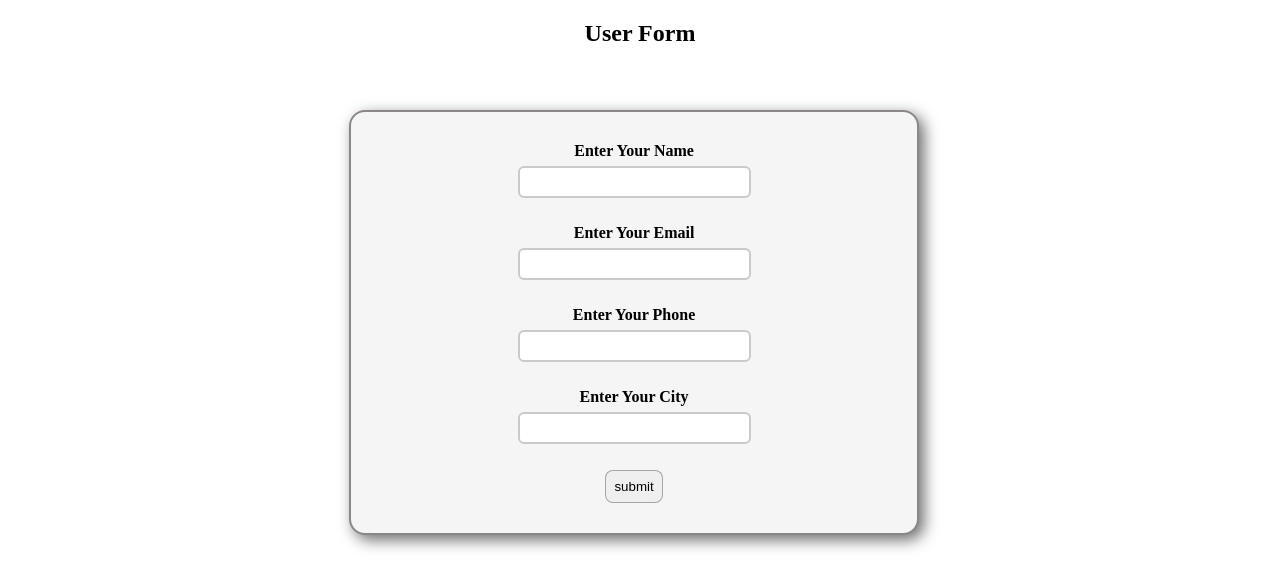
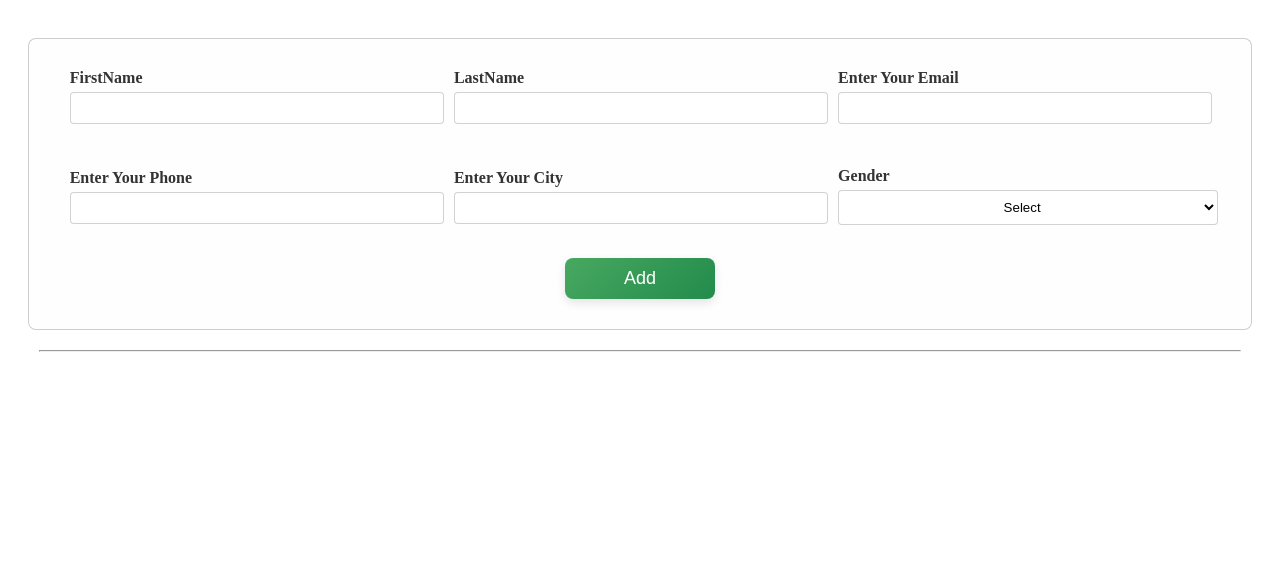
Before and after one commit to anurag-bestpeers/Form, a React (Vite) app: page / in a window 1280 px wide. Shown: the top 588 px of the page. Built offline with nearby package versions, Linux system fonts and the light colour scheme.

Commit message:
make changes in edit functionality,modify index.css file,add delete functionality

```diff
--- a/package.json
+++ b/package.json
@@ -11,7 +11,9 @@
   },
   "dependencies": {
     "react": "^18.3.1",
-    "react-dom": "^18.3.1"
+    "react-dom": "^18.3.1",
+    "react-icons": "^5.3.0",
+    "react-toastify": "^10.0.6"
   },
   "devDependencies": {
     "@eslint/js": "^9.11.1",
--- a/src/App.jsx
+++ b/src/App.jsx
@@ -1,14 +1,56 @@
 import React, { useState } from "react";
 import ValidateForm from "./Components/ValidateForm";
 import DIsplayForm from "./Components/DIsplayForm";
-
+import { ToastContainer, toast } from 'react-toastify';
+import 'react-toastify/dist/ReactToastify.css';
 const App = () => {
   const [parentData, setParentData] = useState([]);
-  const [showtable, setShowTable] = useState(false);
+  const [showTable, setShowTable] = useState(false);
+  const [editData, setEditData] = useState();
+  const [editIndex, setEditIndex] = useState(-1);
+
+  const handleEdit = (data, index) => {
+    setEditData(data);
+    setEditIndex(index);
+    setShowTable(false);
+  };
+  const handleDelete = (index) => {
+    let newData = parentData.filter((_, ind) => ind !== index);
+    setParentData(newData);
+    toast.error("data deleted");
+    setShowTable(false);
+  };
+
+  const handleSubmit = (newData) => {
+    if (editIndex > -1) {
+      const updatedData = [...parentData];
+      updatedData[editIndex] = newData;
+      setParentData(updatedData);
+      setEditIndex(-1);
+    } else {
+      setParentData((prev) => [...prev, newData]);
+    }
+    setShowTable(true);
+    setEditData();
+  };
+
+
   return (
     <div>
-      <ValidateForm setParentData={setParentData} setShowTable={setShowTable} />
-      {showtable && <DIsplayForm parentData={parentData} setParentData={setParentData} />}
+      <ToastContainer position="top-center" autoClose={1000}/>
+      <ValidateForm
+        setParentData={setParentData}
+        setShowTable={setShowTable}
+        onSubmit={handleSubmit}
+        editData={editData}
+      />
+      {showTable && (
+        <DIsplayForm
+          parentData={parentData}
+          handleEdit={handleEdit}
+          handleDelete={handleDelete}
+        />
+      )}
     </div>
   );
 };
--- a/src/Components/DIsplayForm.jsx
+++ b/src/Components/DIsplayForm.jsx
@@ -1,106 +1,38 @@
-import React, { useState } from "react";
-
-const DIsplayForm = ({ parentData, setParentData }) => {
-  const [editIndex, setEditIndex] = useState(-1);
-  const [editData, setEditData] = useState();
-
-  const handleEdit = (item, id) => {
-    setEditIndex(id);
-    setEditData(item);
-  };
-
-  const handleInput = (e) => {
-    const { value, name } = e.target;
-    setEditData((prev) => ({
-      ...prev,
-      [name]: value,
-    }));
-  };
-
-  const handleUpdate = (index) => {
-    if (editData.phone.length !== 10) {
-      alert("phone number size must be 10");
-      return;
-    }
-
-    let data = [...parentData];
-    data[index] = editData;
-    setParentData(data);
-    setEditIndex(-1);
-  };
+import React from "react";
+import { MdOutlineDelete } from "react-icons/md";
+import { BsPencilSquare } from "react-icons/bs";
+const DIsplayForm = ({ parentData, handleEdit, handleDelete }) => {
   return (
     <div className="tableC">
-      <table border={1}>
+      <table>
         <thead>
           <tr>
-            <th>Name</th>
+            <th>Firstame</th>
+            <th>LastName</th>
             <th>Email</th>
             <th>Phone</th>
             <th>City</th>
+            <th>Gender</th>
+            <th>Actions</th>
           </tr>
         </thead>
 
         <tbody>
           {parentData &&
-            parentData.map((item, index) => {
-              if (index == editIndex) {
-                return (
-                  <tr>
-                    <td>
-                      <input
-                        type="text"
-                        value={editData.name}
-                        name="name"
-                        onChange={handleInput}
-                      />
-                    </td>
-                    <td>
-                      <input
-                        type="text"
-                        value={editData.email}
-                        name="email"
-                        onChange={handleInput}
-                      />
-                    </td>
-                    <td>
-                      <input
-                        minLength={10}
-                        maxLength={10}
-                        type="tel"
-                        value={editData.phone}
-                        name="phone"
-                        onChange={handleInput}
-                      />
-                    </td>
-                    <td>
-                      <input
-                        type="text"
-                        value={editData.city}
-                        name="city"
-                        onChange={handleInput}
-                      />
-                    </td>
-                    <td onClick={() => handleUpdate(item.id)}>
-                      {" "}
-                      <button>update</button>{" "}
-                    </td>
-                  </tr>
-                );
-              } else {
-                return (
+            parentData.map((item, index) => (
               <tr key={index}>
-                    <td>{item.name}</td>
+                <td>{item.fname}</td>
+                <td>{item.lname}</td>
                 <td>{item.email}</td>
                 <td>{item.phone}</td>
                 <td>{item.city}</td>
-                    <td onClick={() => handleEdit(item, item.id)}>
-                      {" "}
-                      <button>edit</button>{" "}
+                <td>{item.gender ? item.gender : "Null"}</td>
+                <td className="btn-div">
+                  <button className="actionsBtn" onClick={() => handleEdit(item, index)}><BsPencilSquare/></button>
+                  <button className="actionsBtn" onClick={() => handleDelete(index)}><MdOutlineDelete/></button>
                 </td>
               </tr>
-                );
-              }
-            })}
+            ))}
         </tbody>
       </table>
     </div>
--- a/src/Components/ValidateForm.jsx
+++ b/src/Components/ValidateForm.jsx
@@ -1,60 +1,56 @@
-import React from "react";
-import { useState } from "react";
-
-const ValidateForm = ({ setParentData, setShowTable }) => {
+import React, { useState, useEffect } from "react";
+import { ToastContainer, toast } from "react-toastify";
+import "react-toastify/dist/ReactToastify.css";
+const ValidateForm = ({ onSubmit, editData }) => {
   const [data, setData] = useState({
-    name: "",
+    fname: "",
+    lname: "",
     email: "",
     phone: "",
     city: "",
+    gender: "select",
   });
+  const [errors, setErrors] = useState({});
 
-  const [errors, setErrors] = useState({});
-  const [id, setId] = useState(0);
+  useEffect(() => {
+    if (editData) {
+      setData(editData);
+    }
+  }, [editData]);
 
   const validate = () => {
     const message = {};
-    const newData1 = ["name", "email", "phone", "city"];
+    const fields = ["fname", "lname", "email", "phone", "city"];
 
-    for (let element of newData1) {
-      if (data[element] == "") {
-        message[element] = `${element} is required`;
+    fields.forEach((field) => {
+      if (data[field] === "") {
+        message[field] = `${field} is required`;
       }
-    }
+    });
     return message;
   };
 
-  const handleValidate = (e) => {
+  const handleSubmit = (e) => {
     e.preventDefault();
-
     const formError = validate();
-
     if (Object.keys(formError).length > 0) {
       setErrors(formError);
+      toast.error("Please fill in all the required fields.");
     } else {
-      setShowTable(true);
-      setParentData((prev) => [...prev, data]);
-      setData({
-        name: "",
-        email: "",
-        phone: "",
-        city: "",
-      });
+      toast.success("Form submitted successfully!");
+      onSubmit(data);
+      setData({ fname: "", lname: "", email: "", phone: "", city: "",gender:"select" });
     }
-
-    setId((prev) => prev + 1);
   };
 
   const handleInput = (e) => {
     const { name, value } = e.target;
-    let newValue = value.trim();
+    // console.log(value);
 
     setData({
       ...data,
-      [name]: newValue,
-      id,
+      [name]: value,
     });
-
     setErrors((prev) => ({
       ...prev,
       [name]: "",
@@ -63,17 +59,27 @@ const ValidateForm = ({ setParentData, setShowTable }) => {
 
   return (
     <>
-      <h2>User Form</h2>
-      <form className="container" onSubmit={handleValidate}>
+      <form className="container" onSubmit={handleSubmit}>
+        <div className="firstRow">
           <div>
-          <label>Enter Your Name</label>
+            <label>FirstName</label>
             <input
               type="text"
-            name="name"
-            value={data.name}
+              name="fname"
+              value={data.fname}
               onChange={handleInput}
             />
-          <p style={{ margin: "0px" }}>{errors.name && errors.name}</p>
+            <p style={{ margin: "0px" }}>{errors.fname && errors.fname}</p>
+          </div>
+          <div>
+            <label>LastName</label>
+            <input
+              type="text"
+              name="lname"
+              value={data.lname}
+              onChange={handleInput}
+            />
+            <p style={{ margin: "0px" }}>{errors.lname && errors.lname}</p>
           </div>
           <div>
             <label>Enter Your Email</label>
@@ -85,7 +91,9 @@ const ValidateForm = ({ setParentData, setShowTable }) => {
             />
             <p style={{ margin: "0px" }}>{errors.email && errors.email}</p>
           </div>
-        <div>
+        </div>
+
+        <div className="secondRow">
           <div>
             <label>Enter Your Phone</label>
             <input
@@ -98,7 +106,6 @@ const ValidateForm = ({ setParentData, setShowTable }) => {
             />
             <p style={{ margin: "0px" }}>{errors.phone && errors.phone}</p>
           </div>
-        </div>
           <div>
             <label>Enter Your City</label>
             <input
@@ -110,9 +117,25 @@ const ValidateForm = ({ setParentData, setShowTable }) => {
             <p style={{ margin: "0px" }}>{errors.city && errors.city}</p>
           </div>
           <div>
-          <button>submit</button>
+            <div className="select">
+              <label htmlFor="">Gender</label>
+              <select value={data.gender} name="gender" onChange={handleInput}>
+                <option selected disabled value="select">
+                  Select
+                </option>
+                <option value="male">Male</option>
+                <option value="female">Female</option>
+                <option value="other">Other</option>
+              </select>
+            </div>
+          </div>
+        </div>
+
+        <div className="btnRow">
+          <button type="submit">Add</button>
         </div>
       </form>
+      <hr className="division" />
     </>
   );
 };
--- a/src/index.css
+++ b/src/index.css
@@ -1,67 +1,181 @@
 .container {
   display: flex;
-  align-items: center;
   flex-direction: column;
-  border: 2px solid rgba(39, 29, 29, 0.507);
-  gap: 20px;
-  margin-top: 5%;
-  width: 40%;
-  margin-left: 27%;
+  gap: 35px;
+  margin-top: 3% !important;
+  margin: 20px;
   padding: 30px;
-  background: whitesmoke;
-  border-radius: 16px;
-  box-shadow: 5px 5px 15px #00000093;
+  background: rgba(248, 251, 248, 0.3);
+  border-radius: 8px;
+  border: 1px solid #14131333;
+  transition: all 0.3s ease;
+  height: auto;
 }
-.container div {
+.container:hover {
+  box-shadow: 5px 5px 30px rgba(0, 0, 0, 0.25);
+}
+
+.container .firstRow,
+.container .secondRow {
   display: flex;
-  gap: 8px;
-  align-items: center;
+  justify-content: center;
+  gap: 12px;
+  flex-wrap: wrap;
+}
+
+.container .firstRow div,
+.container .secondRow div {
+  display: flex;
   flex-direction: column;
+  width: 31%;
+  justify-content: center;
+  margin-right: 12px;
+  margin-bottom: 0px;
 }
+
 .container div label {
-  color: #000;
+  color: #333;
   font-weight: bold;
+  margin-bottom: 5px;
 }
+
+.select {
+  display: flex !important;
+  flex-direction: column !important;
+  width: 100%;
+}
+
+.btnRow {
+  display: flex;
+  justify-content: center;
+  margin-top: -12px;
+}
+
 .container div input {
-  height: 26px;
-  padding-left: 6px;
+  height: 28px;
+  padding-left: 10px;
   font-size: 17px;
+  border: 1px solid rgba(34, 33, 33, 0.2);
   border-radius: 4px;
-  border: none;
-  outline: 2px solid rgba(39, 33, 33, 0.2);
+  transition: all 0.3s ease;
+  width: 100%;
 }
+
 .container div input:focus {
   outline: none;
-  border: 2px solid rgb(122, 199, 122);
+  border: 1px solid rgba(72, 168, 96, 0.7);
+  background: #f0f8ff;
 }
+
 button {
   cursor: pointer;
-  padding: 8px;
+  padding: 10px 20px;
   border-radius: 8px;
-  border: 1px solid #0000004f;
+  width: 150px;
+  background: linear-gradient(
+    135deg,
+    rgba(72, 168, 96, 1),
+    rgba(34, 139, 76, 1)
+  );
+  border: none;
+  font-size: 18px;
+  color: white;
+  box-shadow: 0 4px 10px rgba(0, 0, 0, 0.1);
+  transition: background 0.3s ease, transform 0.3s ease;
+  display: flex;
+  justify-content: center;
+  align-items: center;
+}
+.actionsBtn {
+  cursor: pointer;
+  padding: 10px 20px;
+  border-radius: 8px;
+  width: 70px;
+  background: linear-gradient(
+    135deg,
+    rgba(72, 168, 96, 1),
+    rgba(34, 139, 76, 1)
+  );
+  border: none;
+  font-size: 18px;
+  color: white;
+  box-shadow: 0 4px 10px rgba(0, 0, 0, 0.1);
+  transition: background 0.3s ease, transform 0.3s ease;
+  display: flex;
+  justify-content: center;
+  align-items: center;
+}
+button svg {
+  font-size: 18px;
 }
 button:hover {
-  background: #000;
-  color: #ffffff;
+  background: linear-gradient(
+    135deg,
+    rgba(34, 139, 76, 1),
+    rgba(72, 168, 96, 1)
+  );
+  transform: translateY(-3px);
+  box-shadow: 0 6px 15px rgba(0, 0, 0, 0.2);
 }
-h2 {
-  text-align: center;
-  margin: 0px;
-  margin-top: 20px;
-}
+
 .tableC {
   display: flex;
   justify-content: center;
   margin-top: 25px;
 }
+
 .tableC table {
-  padding: 15px;
+  width: 96%;
+  padding: 20px;
   border-radius: 12px;
   border-collapse: collapse;
+  background: rgba(255, 255, 255, 0.95);
+  box-shadow: 0 4px 8px rgba(0, 0, 0, 0.1);
+  border: 1px solid rgba(248, 251, 248, 0.3);;
 }
+
 .tableC table th,
-td {
-  padding: 10px;
-  border-radius: 3px;
+.tableC table td {
+  padding: 12px 20px;
+  border-radius: 6px;
+  background: #fff;
+  text-align: center;
+}
+
+.division {
+  color: rgba(36, 33, 33, 0.3);
+  margin-top: 20px !important;
+  text-align: center;
+  width: 95%;
+  margin: auto;
+}
+
+select {
   background: #ffffff;
+  border: 1px solid rgba(34, 33, 33, 0.2);
+  outline: none;
+  padding: 8px 12px;
+  text-align: center;
+  width: 380px;
+  height: 35px;
+  border-radius: 4px;
+  transition: all 0.3s ease;
+  margin-bottom: 10px;
 }
+
+select:hover {
+  border-color: rgba(72, 168, 96, 0.7);
+}
+
+select option {
+  margin-bottom: 32px;
+}
+p {
+  margin-top: 8px !important;
+  color: rgb(231, 145, 145);
+}
+.btn-div {
+  display: flex;
+  gap: 8px;
+  justify-content: center;
+}
```
Also changed, not shown: src/Components/style.css (added, +11 -0 lines), 1 other file (tests, documents, lock files or other folders). Lines whose indentation alone changed are shown as unchanged.
